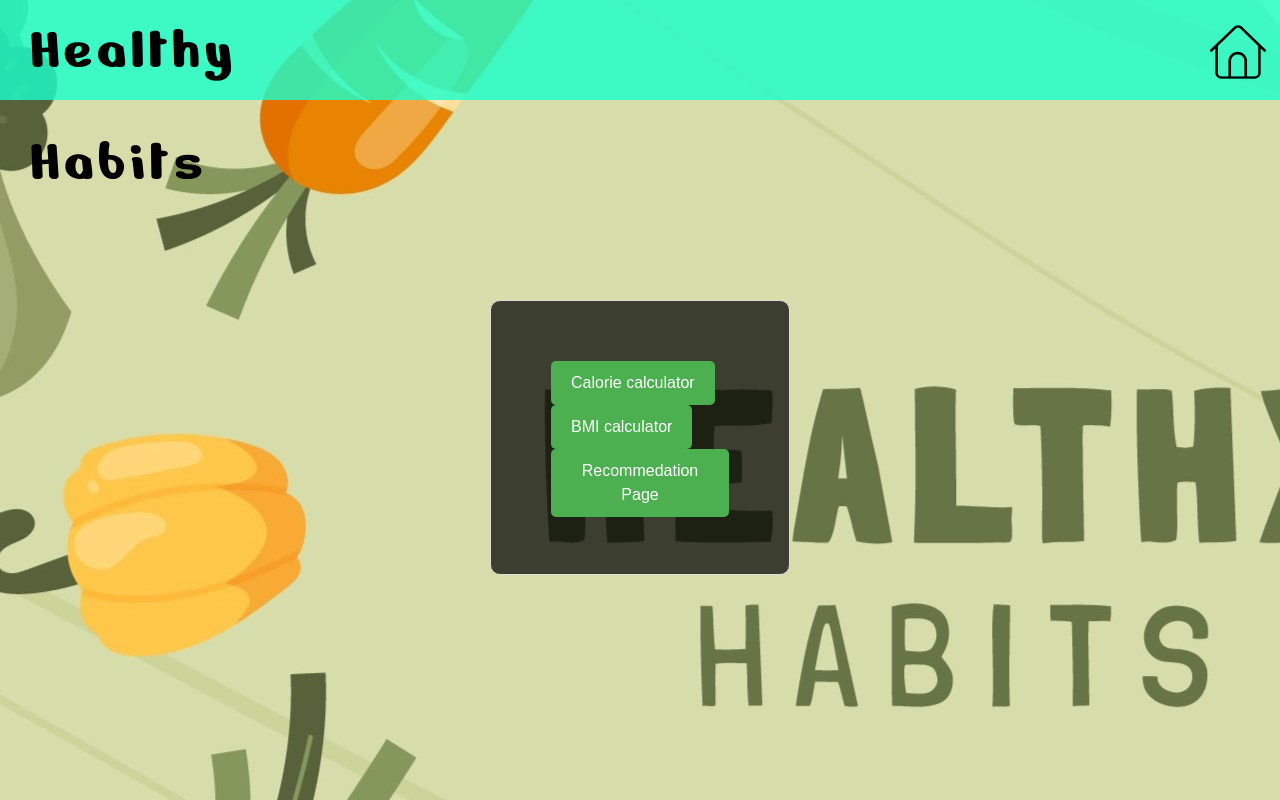
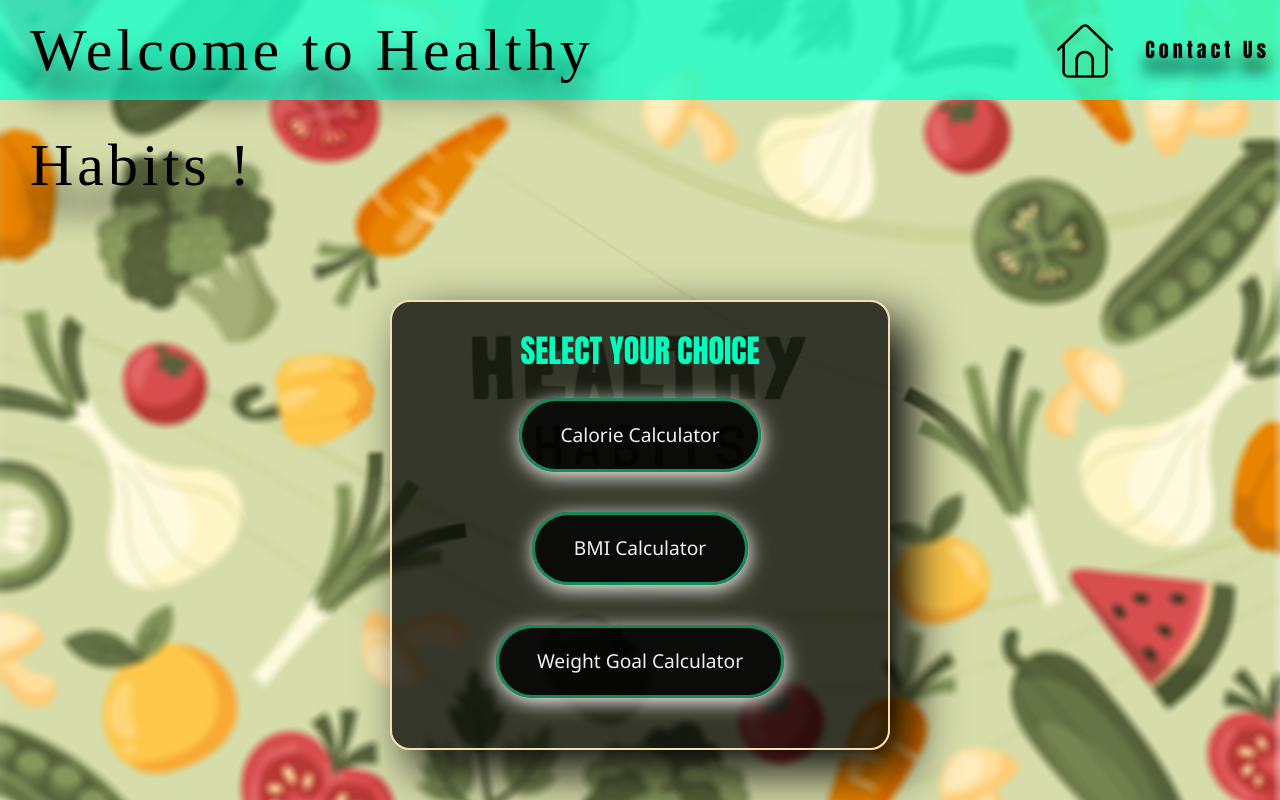
Before and after one commit to Sanay-Pise/HealthyHabits, a plain HTML site: page index.html in a window 1280 px wide. Drawn offline with nearby package versions, Linux system fonts and the light colour scheme; a web font is replaced by a local one.

Commit message:
Add files via upload

```diff
--- /dev/null
+++ b/home.css
@@ -0,0 +1,91 @@
+@import url('https://fonts.googleapis.com/css2?family=Pacifico&display=swap');
+@import url('https://fonts.googleapis.com/css2?family=Nerko+One&family=Pacifico&display=swap');
+
+* {
+    margin: 0;
+    padding: 0;
+    font-family: 'Poppins', sans-serif;
+}
+
+body {
+    background-image: url(bg.jpg);
+    background-repeat: no-repeat;
+    background-attachment: flex;
+}
+.button-container {
+    width: 300px;
+    height: 275px;
+    align-items: center;
+    position: relative;
+    top: 300px;
+    background-color: #f0f0f0;
+    padding: 20px;
+    border: 1px solid #ddd;
+    border-radius: 10px;
+    flex-direction: column;
+    justify-content: center;
+    align-items: center;
+  }
+
+  button {
+    align-items: center;
+    background-color: #4CAF50;
+    color: #ffffff;
+    padding: 10px 20px;
+    border: none;
+    border-radius: 5px;
+    cursor: pointer;
+  }
+
+  button:hover {
+    background-color: #3e8e41;
+  }
+
+.header {
+    width: 100%;
+    height: 100px;
+    position: fixed;
+    background-color: rgba(27, 255, 202, 0.812);
+}
+
+.logo {
+    width:30%;
+    float: left;
+    text-align: left;
+    line-height: 100px;
+    align-items: center;
+}
+
+.logo a{
+    position: relative;
+    left: 30px;
+    text-decoration: none;
+    font-size: 60px;
+    font-family: 'nerko one', cursive;
+    font-weight: 400;
+    font-style: normal;
+    color:#000000;
+    letter-spacing: 4px;
+}
+
+nav{
+    float: right;
+    line-height: 100px;
+}
+
+nav a{
+    text-decoration: none;
+    font-family: 'poppins';
+    letter-spacing: 4px;
+    font-size: 20px;
+    color: #010000;
+    padding: 36px 10px;
+
+}
+
+
+.main {
+    display: flex;
+    justify-content: center;
+    height: 100vh;
+}
--- a/index.html
+++ b/index.html
@@ -19,27 +19,30 @@
     <div class="main">
         <div class="header">
             <div class="logo">
-                <a href="index.html"> Healthy Habits </a>
+                <a href="index.html"> Welcome to Healthy Habits ! </a>
             </div>
 
             <nav>
                 <a href="index.html" target="_blank">
                     <img src="home.png" alt="Home page">
                 </a>
+                <a href="#" target="blank">Contact Us</a>
             </nav>
 
         </div>
 
         <div class="button-container">
+            <h2 class="text-center" style="font-family:Impact, Haettenschweiler, 'Arial Narrow Bold', charcoal">SELECT YOUR CHOICE</h2>
             <div class="calorie-button">
-                <button onclick="location.href='Calorie.html'">Calorie calculator</button>
+                <button onclick="location.href='calorie.html'">Calorie Calculator</button>
             </div>
              <div class="bmi-button">
-                <button onclick="location.href='bmi.html'">BMI calculator</button>
+                <button onclick="location.href='bmi.html'">BMI Calculator</button>
             </div>
              <div class="recom-button">
-                <button onclick="location.href='recom.html'">Recommedation Page</button>
+                <button onclick="location.href='recom.html'">Weight Goal Calculator</button>
             </div>
           </div>
 
+
     </div>
--- a/style.css
+++ b/style.css
@@ -1,5 +1,7 @@
 @import url('https://fonts.googleapis.com/css2?family=Pacifico&display=swap');
 @import url('https://fonts.googleapis.com/css2?family=Nerko+One&family=Pacifico&display=swap');
+@import url('https://fonts.googleapis.com/css2?family=Londrina+Solid:wght@100;300;400;900&display=swap');
+@import url('https://fonts.googleapis.com/css2?family=Londrina+Solid:wght@100;300;400;900&family=Montserrat:ital,wght@0,100..900;1,100..900&display=swap');
 
 * {
   margin: 0;
@@ -8,9 +10,12 @@
 }
 
 body {
-    background-image: url(bg1.jpg);
+  background-image: url(bg2.jpg);
+  background-position: center;
   background-repeat: no-repeat;
-    background-attachment:inherit;
+  background-size: cover;
+  height: 100%;
+
 }
 
 .header {
@@ -21,38 +26,49 @@ body {
 }
 
 .logo {
-    width:30%;
+  width: 50%;
   float: left;
   text-align: left;
   line-height: 100px;
   align-items: center;
+  text-shadow: rgb(0, 0, 0) 0px 30px 30px;
 }
 
-.logo a{
+.logo a {
   position: relative;
   left: 30px;
   text-decoration: none;
   font-size: 60px;
-    font-family: 'nerko one', cursive;
+  font-family: 'Londrina Solid';
   font-weight: 400;
   font-style: normal;
-    color:#000000;
+  color: #000000;
   letter-spacing: 4px;
 }
 
-nav{
+nav {
   float: right;
   line-height: 100px;
+  text-shadow: rgb(0, 0, 0) 0px 15px 15px;
 }
 
-nav a{
-    text-decoration: none;
-    font-family: 'poppins';
+nav a:link {
+  text-decoration: solid;
+  font-family: 'impact';
   letter-spacing: 4px;
   font-size: 20px;
   color: #010000;
   padding: 36px 10px;
+  transform: scale(1.1);
 
+}
+
+nav a:visited {
+  color: #000000;
+}
+
+nav a:hover {
+  transform: scale(1.1);
 }
 
 
@@ -63,9 +79,16 @@ nav a{
 }
 
 .calculator-container {
+  border-style: solid;
+  border-color: wheat;
+  border-width: 2px;
+  font-family: "Montserrat", sans-serif;
+  font-optical-sizing: auto;
+  font-weight: 700;
+  font-style: normal;
   position: relative;
-    top: 150px;
-    display:flex;
+  top: 250px;
+  display: flex;
   color: aliceblue;
   flex-direction: column;
   justify-content: center;
@@ -78,32 +101,75 @@ nav a{
   box-shadow: rgb(0, 0, 0) 0px 10px 25px;
 }
 
+
 .button-container {
-    width: 300px;
-    height: 275px;
+  border-style: solid;
+  border-color: wheat;
+  border-width: 2px;
+  color: #00ffbf;
+  display: flex;
+  width: 500px;
+  height: 450px;
   align-items: center;
   position: relative;
   top: 300px;
-    background-color: #f0f0f0;
-    padding: 60px;
-    background-color: #000000b7;
-    border: 1px solid #ddd;
-    border-radius: 10px;
+  padding: 40px;
+  background-color: #000000c0;
+  box-shadow: rgb(0, 0, 0) 20px 20px 50px;
+  border-radius: 20px;
   flex-direction: column;
   justify-content: center;
   align-items: center;
+
 }
 
 button {
+  display: flex;
   align-items: center;
-    background-color: #4CAF50;
-    color: #ffffff;
-    padding: 10px 20px;
-    border: none;
-    border-radius: 5px;
+  font-family: 'Segoe UI', Tahoma, Geneva, Verdana, sans-serif;
+  font-size: larger;
+  font-style: normal;
+  background-color: #000000c9;
+  border-color: #62dd31;
+  color: #f0f0f0;
+  padding: 1em 2em;
+  border: #1ce29696;
+  border-radius: 1000px;
   cursor: pointer;
+  justify-content: center;
+  position: relative;
+  border-style: solid;
+  box-shadow: rgb(255, 255, 255) 1px 4px 20px;
 }
 
 button:hover {
-    background-color: #3e8e41;
+  z-index: 0;
+  box-shadow: 40px 0px 50px #62dd31, -40px 0px 50px #15e6f5ad;
+  transform: scale(1.1);
+  color: #000000;
+  background-color: rgba(0, 255, 255, 0.726);
 }
+
+.recom-button {
+  justify-items: center;
+  position: relative;
+  padding: 20px;
+}
+
+.calorie-button {
+  align-items: center;
+  border: #000000;
+  position: relative;
+  padding: 20px;
+  justify-content: center;
+}
+
+.bmi-button {
+  position: relative;
+  padding: 20px;
+  align-items: center;
+  border: #000000;
+  justify-content: center;
+  border-color: #62dd31;
+  size: 10cap;
+}
```
Also changed, not shown: bmi.html (+33 -7 lines), calorie.html (+3 -3 lines), recom.html (+33 -7 lines), bg2.jpg (added), cal.svg (added). Lines whose indentation alone changed are shown as unchanged.
